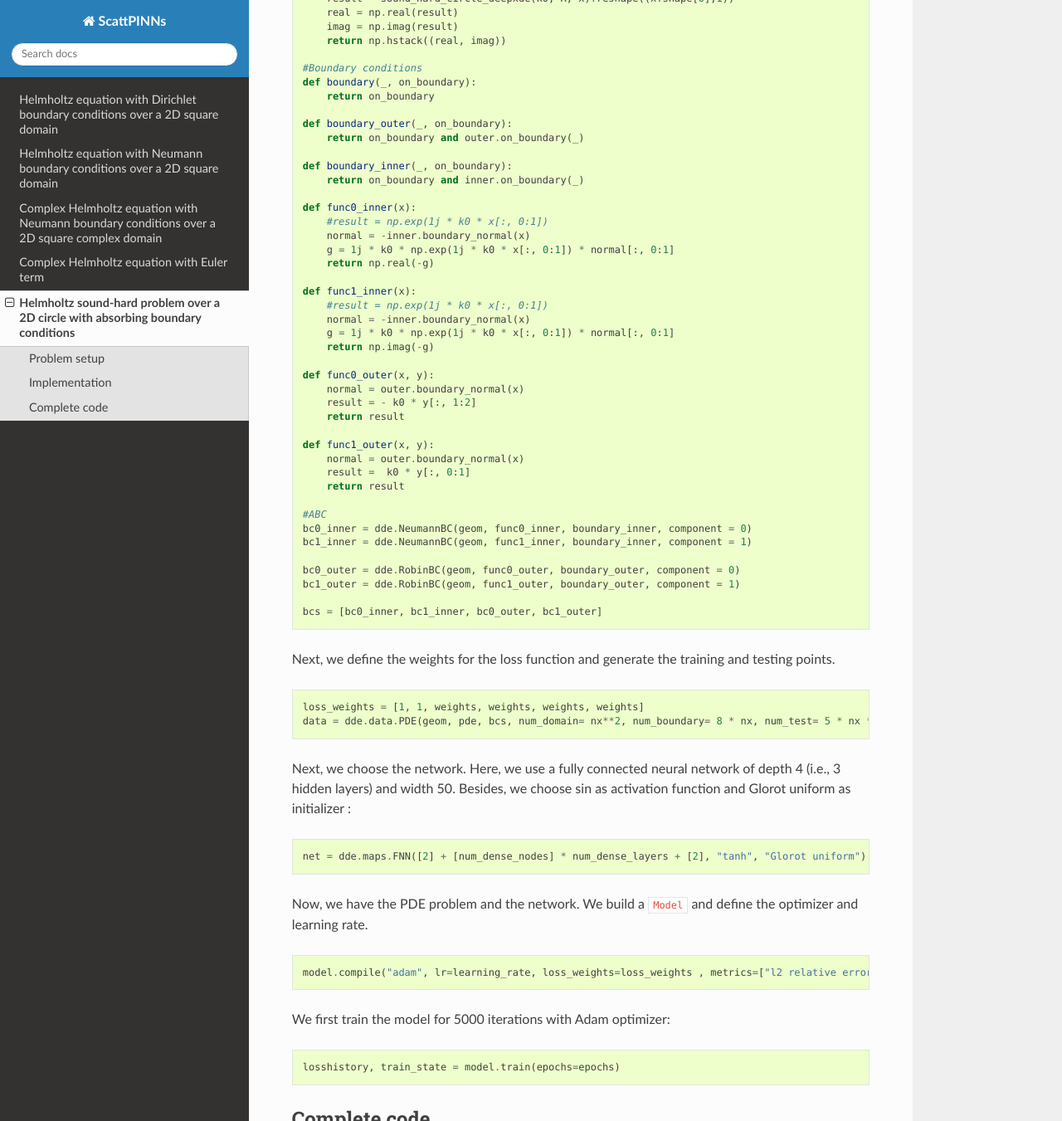
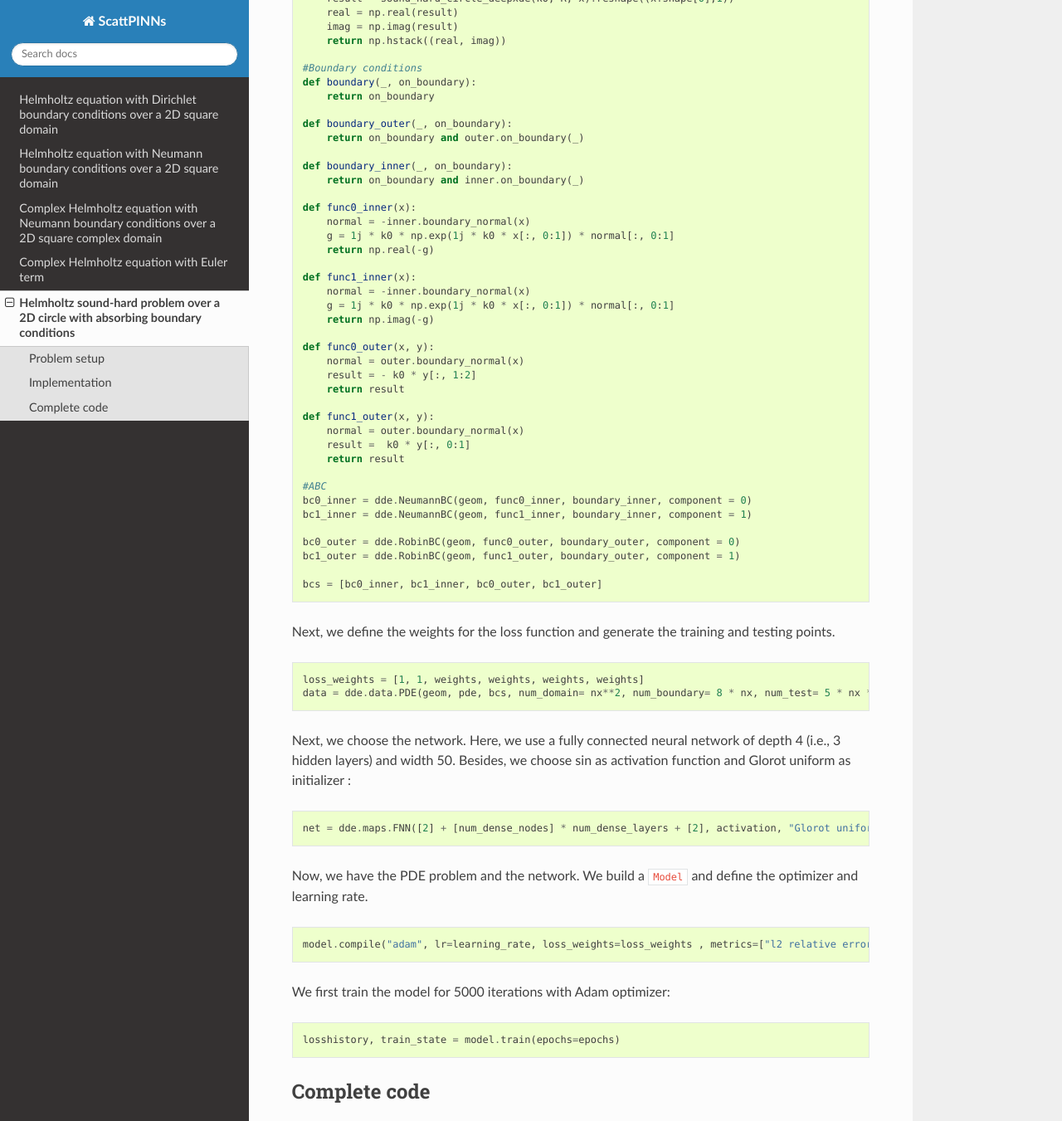
Before and after one commit to pescap/ScattPINNs, a Sphinx documentation site: the page built from docs/source/forward/helmholtz.2d.sound.hard.abc.rst, in a window 1280 px wide and 1400 px high, scrolled down 2764 px, cut to the strip 0-1351 px from the top of the window. Shown: the whole strip at 83% size. Built offline with Sphinx 7.4.7 and the Read the Docs theme 2.0.0, drawn with Linux system fonts in a browser that asks for light colours.

Commit message:
Minor correction

```diff
--- a/docs/source/forward/helmholtz.2d.sound.hard.abc.rst
+++ b/docs/source/forward/helmholtz.2d.sound.hard.abc.rst
@@ -148,13 +148,11 @@ Next, we introduce the exact solution and the boundary conditions:
       return on_boundary and inner.on_boundary(_)
 
   def func0_inner(x):
-      #result = np.exp(1j * k0 * x[:, 0:1])
       normal = -inner.boundary_normal(x)
       g = 1j * k0 * np.exp(1j * k0 * x[:, 0:1]) * normal[:, 0:1]
       return np.real(-g)
 
   def func1_inner(x):
-      #result = np.exp(1j * k0 * x[:, 0:1])
       normal = -inner.boundary_normal(x)
       g = 1j * k0 * np.exp(1j * k0 * x[:, 0:1]) * normal[:, 0:1]
       return np.imag(-g)
@@ -191,7 +189,7 @@ Next, we choose the network. Here, we use a fully connected neural network of de
 
 .. code-block:: python
 
-  net = dde.maps.FNN([2] + [num_dense_nodes] * num_dense_layers + [2], "tanh", "Glorot uniform")
+  net = dde.maps.FNN([2] + [num_dense_nodes] * num_dense_layers + [2], activation, "Glorot uniform")
 
 Now, we have the PDE problem and the network. We build a ``Model`` and define the optimizer and learning rate.
 
```
